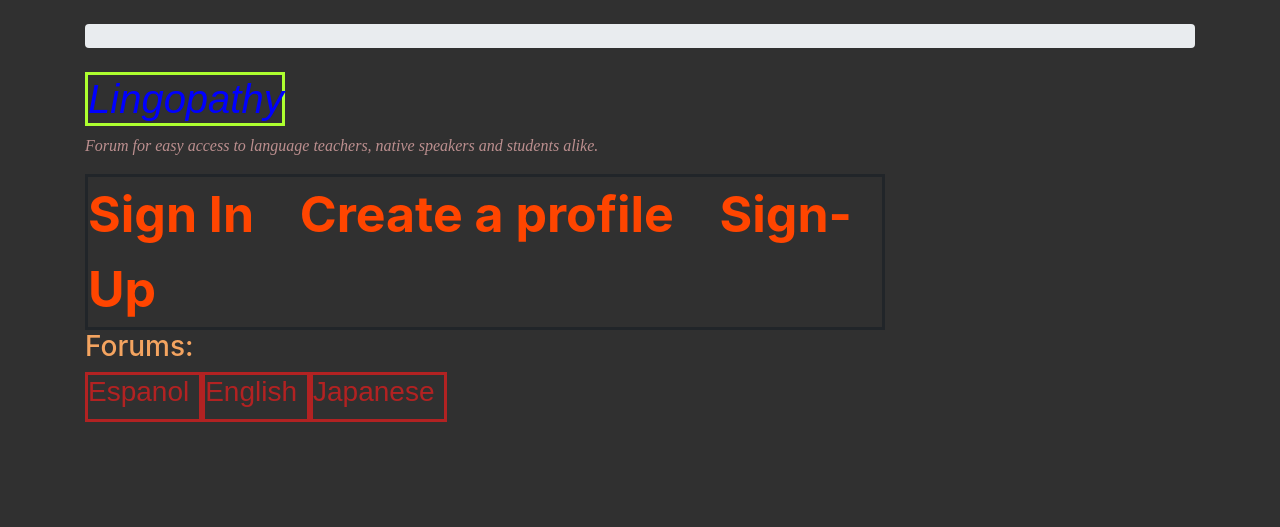
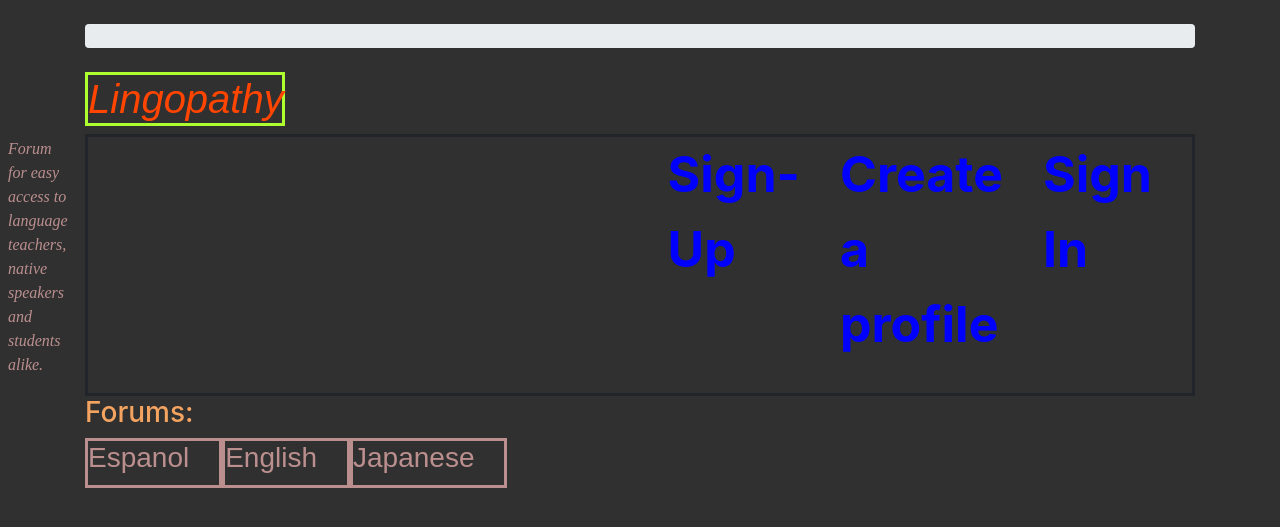
Before and after one commit to uprm-inso-4101-2020-2021-s2/semester-project-team-7, a Django app: page / in a window 1280 px wide. Shown: the part 56-583 px from the top of the page. Run offline with Django 3.2, Linux system fonts and the light colour scheme; some libraries are stand-ins or nearby versions; some web fonts are replaced.

Commit message:
Fixed problems with linking CSS files, modified some CSS aspects, created CSS file for files in profiles

```diff
--- a/project1/templates/style.css
+++ b/project1/static/CSS/style.css
@@ -2,7 +2,7 @@ h1{
     border: solid greenyellow;
     width: 200px;
     padding-left: 0px;
-    color: blue;
+    color: orangered;
     text-align: red;
     font-style: italic;
     font-family: sans-serif;
@@ -17,6 +17,7 @@ p{
     font-style: oblique;
     color: rosybrown;
     text-align: left;
+    padding-right: 600px;
 
 }
 h2{
@@ -24,16 +25,17 @@ h2{
     color: turquoise;
 }
 .Forums{
-    display: flex;
     width: 500px;
     color: firebrick;
+    display: flex;
+    flex-direction: row;
 
 }
 .forum{
     border: solid;
     height: 50px;
-    padding-right: 10px;
-    color: firebrick;
+    padding-right: 30px;
+    color: rosybrown;
     font-family: Arial, Helvetica, sans-serif;
 }
 em{
@@ -45,10 +47,14 @@ input{
 
 .profile{
     border: solid;
-    width: 800px;
+    display: flex;
+    flex-direction: row-reverse;
+
+
 
 }
 .user{
+    color: blue;
     font-size: 50px;
     padding-right: 40px;
 
@@ -56,10 +62,3 @@ input{
 .title{
     color: sandybrown;
 }
-.NewProfile{
-    border: solid
-}
-.UserInfo{
-    color: blue;
-
-}
--- a/project1/templates/pages/English.html
+++ b/project1/templates/pages/English.html
@@ -1,9 +1,10 @@
 {% extends 'base.html' %}
+{% load static %}
+
 
 {% block content %}
+<head><link rel="stylesheet" href="{% static 'CSS/style.css' %}"></head>
 <body style="background-color: blue;">
-<head><link rel="stylesheet"
-    href="style.css"/></head>
 <h1>English</h1>
 <input
  type="text"
--- a/project1/templates/pages/home.html
+++ b/project1/templates/pages/home.html
@@ -1,17 +1,15 @@
 {% extends 'base.html' %}
+{% load static %}
+
 
 {% block content %}
-<link rel="stylesheet" href="style.css"/>
+<head xmlns="http://www.w3.org/1999/html"><link rel="stylesheet" href="{% static 'CSS/style.css' %}"></head>
 <body style="background-color: rgb(48, 48, 48)">
-    <link rel="stylesheet"
-    href="style.css"/>
     <h1>
     Lingopathy
     </h1>
-    <p>Forum for easy access to language teachers, native speakers
-    and students alike.
-    </p>
 <div class = "profile">
+
     <a href="{% url 'sign' %}">
         <strong class = "user">Sign In</strong>
     </a>
@@ -21,6 +19,9 @@
         <a href="signup">
         <strong class = "user">Sign-Up</strong>
     </a>
+    <p>Forum for easy access to language teachers, native speakers
+    and students alike.
+    </p>
 </div>
 <h3 class = "title">Forums:</h3>
 <div class="Forums">
--- a/project1/templates/pages/japanese.html
+++ b/project1/templates/pages/japanese.html
@@ -1,9 +1,10 @@
 {% extends 'base.html' %}
+{% load static %}
+
 
 {% block content %}
+<head><link rel="stylesheet" href="{% static 'CSS/style.css' %}"></head>
 <body style="background-color: blue;">
-<head><link rel="stylesheet"
-    href="style.css"/></head>
 <h1>Japanese</h1>
 <input
  type="text"
--- a/project1/templates/pages/spanish.html
+++ b/project1/templates/pages/spanish.html
@@ -1,9 +1,10 @@
 {% extends 'base.html' %}
+{% load static %}
+
 
 {% block content %}
+<head><link rel="stylesheet" href="{% static 'CSS/style.css' %}"></head>
 <body style="background-color: blue;">
-<head><link rel="stylesheet"
-    href="style.css"/></head>
 <h1>Spanish</h1>
 <input
  type="text"
```
Also changed, not shown: project1/static/CSS/profile_style.css (added, +15 -0 lines), project1/templates/profiles/sign.html (+12 -11 lines).
